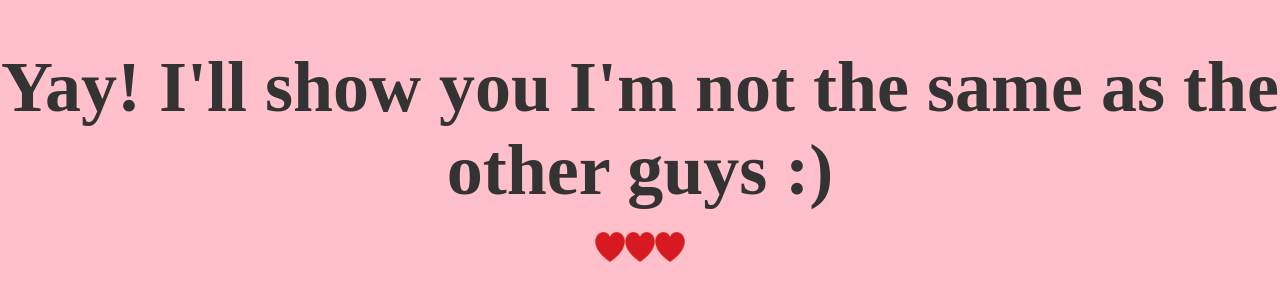
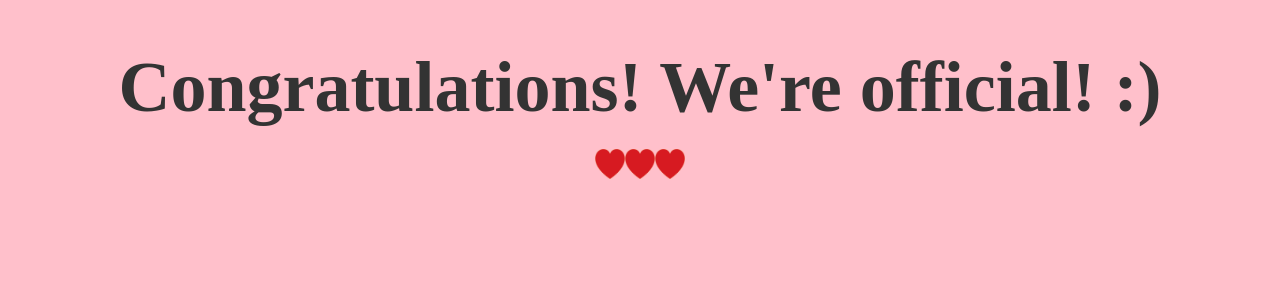
Before and after one commit to dominicq808/domxlina.github.io, a plain HTML site: page yes.html in a window 1280 px wide. Shown: the part 146-446 px from the top of the page. Drawn offline with Linux system fonts and the light colour scheme.

Commit message:
Update yes.html

```diff
--- a/yes.html
+++ b/yes.html
@@ -9,7 +9,7 @@
 <body>
 	<div class="container">
 		<div class="yes">
-			<h2>Yay! I'll show you I'm not the same as the other guys :) </h2>
+			<h2>Congratulations! We're official! :) </h2>
 			<img src="kisspng-love-heart-love-heart-romance-clip-art-picture-of-red-heart-5aaeb718420cb8.8640685015213995762706.png" alt=""><img src="kisspng-love-heart-love-heart-romance-clip-art-picture-of-red-heart-5aaeb718420cb8.8640685015213995762706.png" alt=""><img src="kisspng-love-heart-love-heart-romance-clip-art-picture-of-red-heart-5aaeb718420cb8.8640685015213995762706.png" alt="">
 
 		</div>
```
